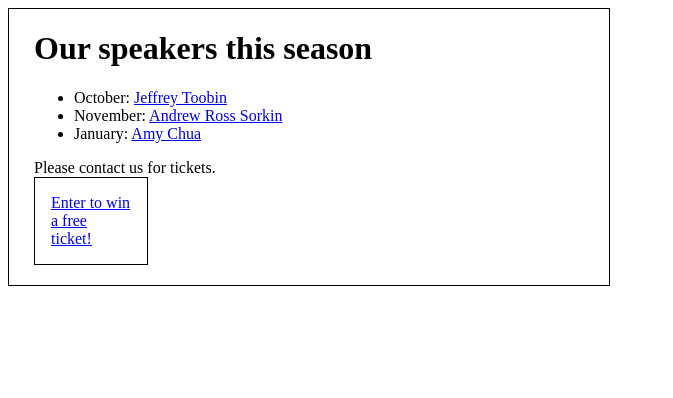
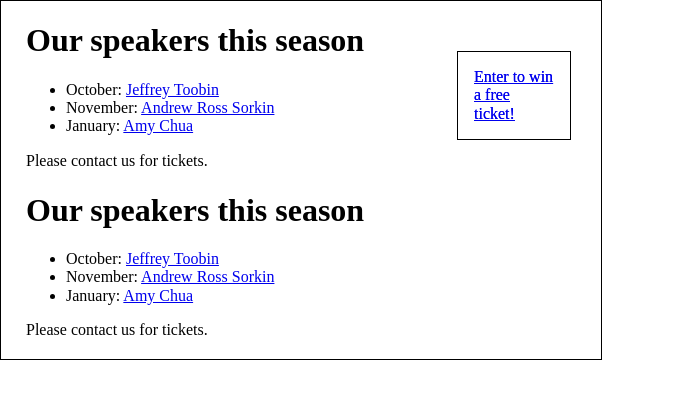
Before and after one commit to yogeshrvscas-netizen/yogesh-program-14, a plain HTML site: page index.html in a window 1280 px wide. Shown: the whole page, without its empty margins (0-673 px from the left). Drawn offline with nearby package versions, Linux system fonts and the light colour scheme.

Commit message:
Update index.html

```diff
--- a/index.html
+++ b/index.html
@@ -45,6 +45,7 @@
                 November:
                 <a class="date_passed" href="speakers/sorkin.html">
                     Andrew Ross Sorkin
+
                 </a>
             </li>
 
@@ -68,3 +69,43 @@
     </aside>
 </body>
 </html>
+
+<!doctype html>
+
+<html lang="en">
+<head>
+	<title>Absolute and fixed positioning</title>
+	<meta charset="utf-8">
+	<link rel="shortcut icon" href="images/favicon.ico">
+	<link rel="stylesheet" href="styles/normalize.css">
+	<style>
+		p { margin: 0;}
+		body {
+			width: 550px;
+			padding: 0 25px 20px;
+			border: 1px solid black;
+			position: relative; }
+		aside {
+			width: 80px;
+			padding: 1em;
+			border: 1px solid black;
+			position: absolute;
+			right: 30px;
+			top: 50px; }
+	</style>
+</head>
+	<body>
+		<main>
+			<h1>Our speakers this season</h1>
+			<ul>
+			  	<li>October: <a class="date_passed" href="speakers/toobin.html">Jeffrey Toobin</a></li>
+				<li>November: <a class="date_passed" href="speakers/sorkin.html">Andrew Ross Sorkin</a></li>
+				<li>January: <a href="speakers/chua.html">Amy Chua</a></li>
+			</ul>
+			<p>Please contact us for tickets.</p>
+		</main>
+		<aside>
+			<p><a href="raffle/html">Enter to win a free ticket!</a></p>
+		</aside>
+	</body>
+</html>
```
